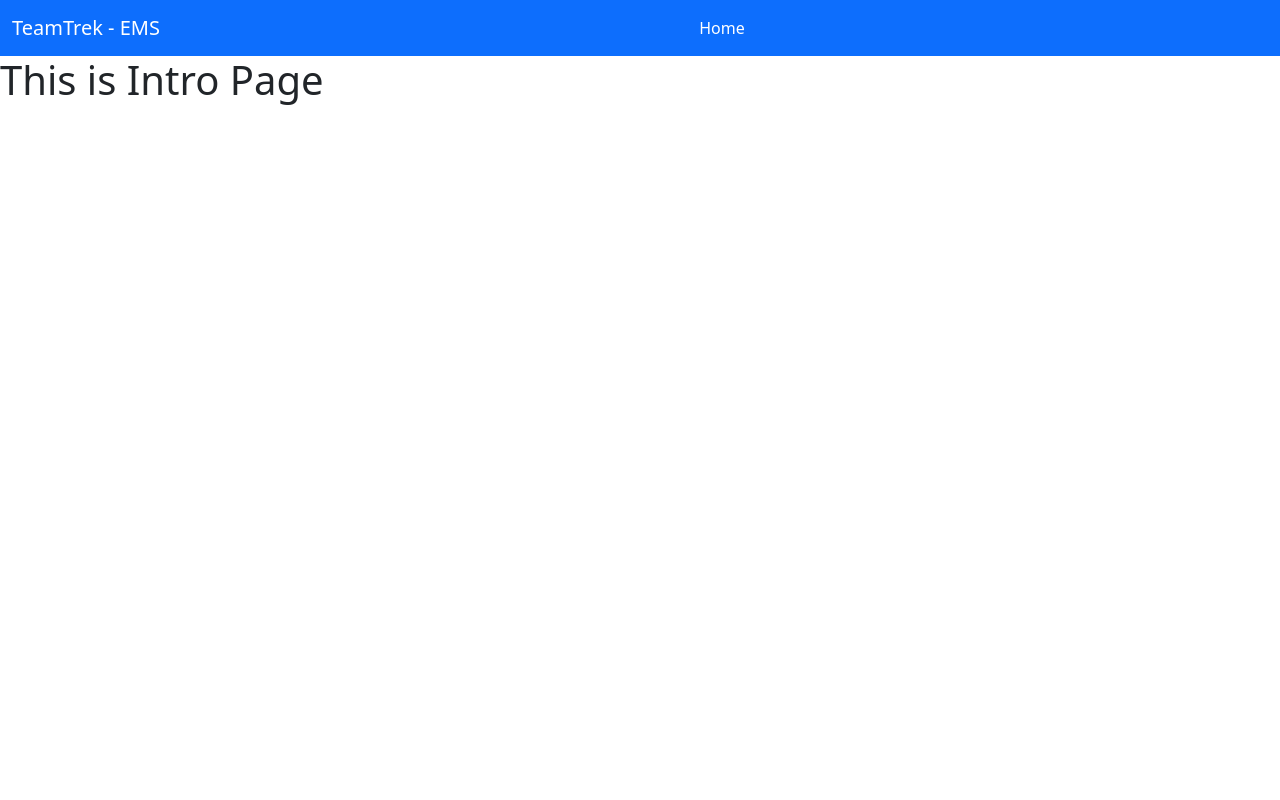
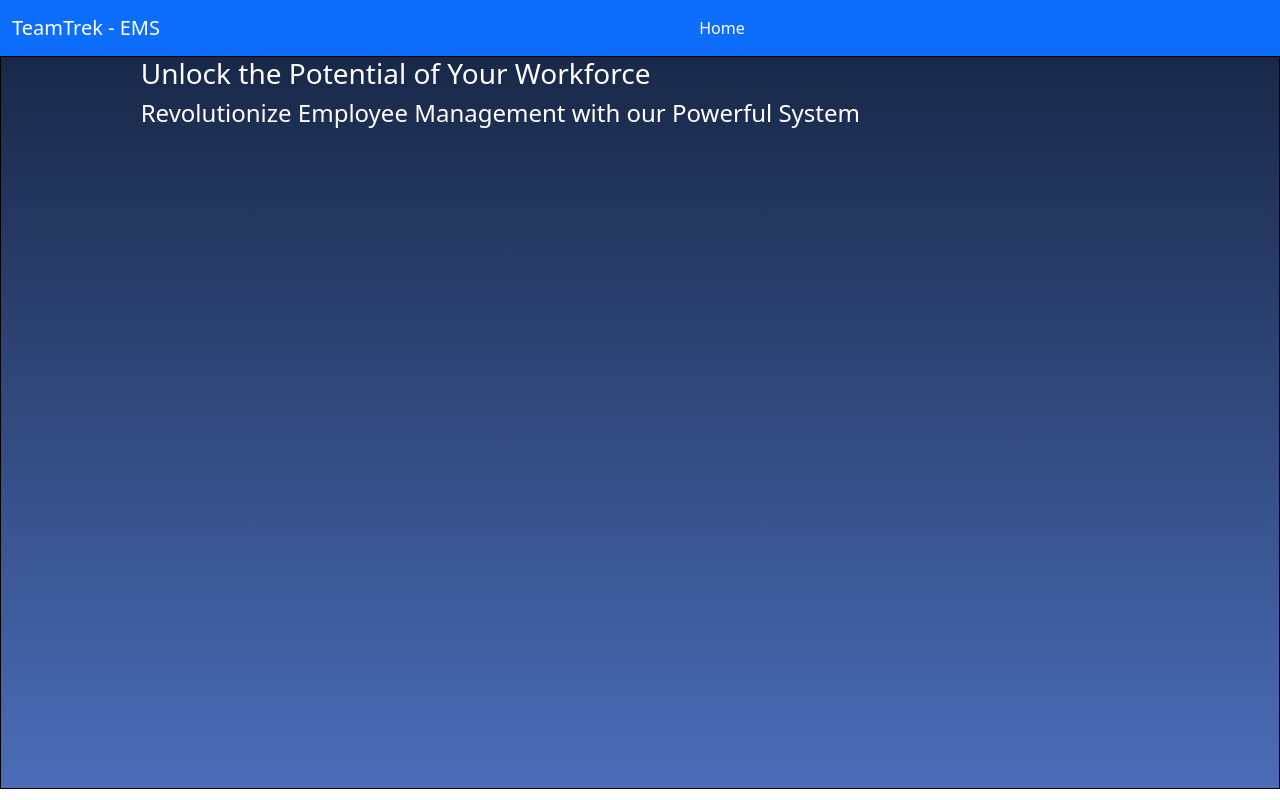
Before and after one commit to sathish0305/Employee-Data-Management, a Django app: page / in a window 1280 px wide. Run offline with Django 4.2, Linux system fonts and the light colour scheme.

Commit message:
index page

```diff
--- a/static/css/style.css
+++ b/static/css/style.css
@@ -1,11 +1,12 @@
-.index-page{
-    display: flex;
-    flex-direction: column;
-    height: 90dvh;
-}
-
 .employee-btn{
     width: 100%;
     display: flex;
     justify-content: end;
 }
+
+.index-page{
+    height: 90dvh;
+    border: 1px solid black;
+    display: flex;
+    justify-content: space-around;
+}
--- a/templates/index.html
+++ b/templates/index.html
@@ -1,8 +1,14 @@
 {% extends 'base.html' %}
 {% block content %}
 
-<div class="index-page">
-    <h1>This is Intro Page</h1>
+<div class="index-page" style="background: linear-gradient(to top, #4b6cb7, #182848); height:91.6dvh;">
+    <div class="hero-title" style="color: white;">
+        <h3>Unlock the Potential of Your Workforce</h3>
+        <h4>Revolutionize Employee Management with our Powerful System</h4>
+    </div>
+    <div class="hero-image">
+
+    </div>
 </div>
 
 {% endblock %}
```
